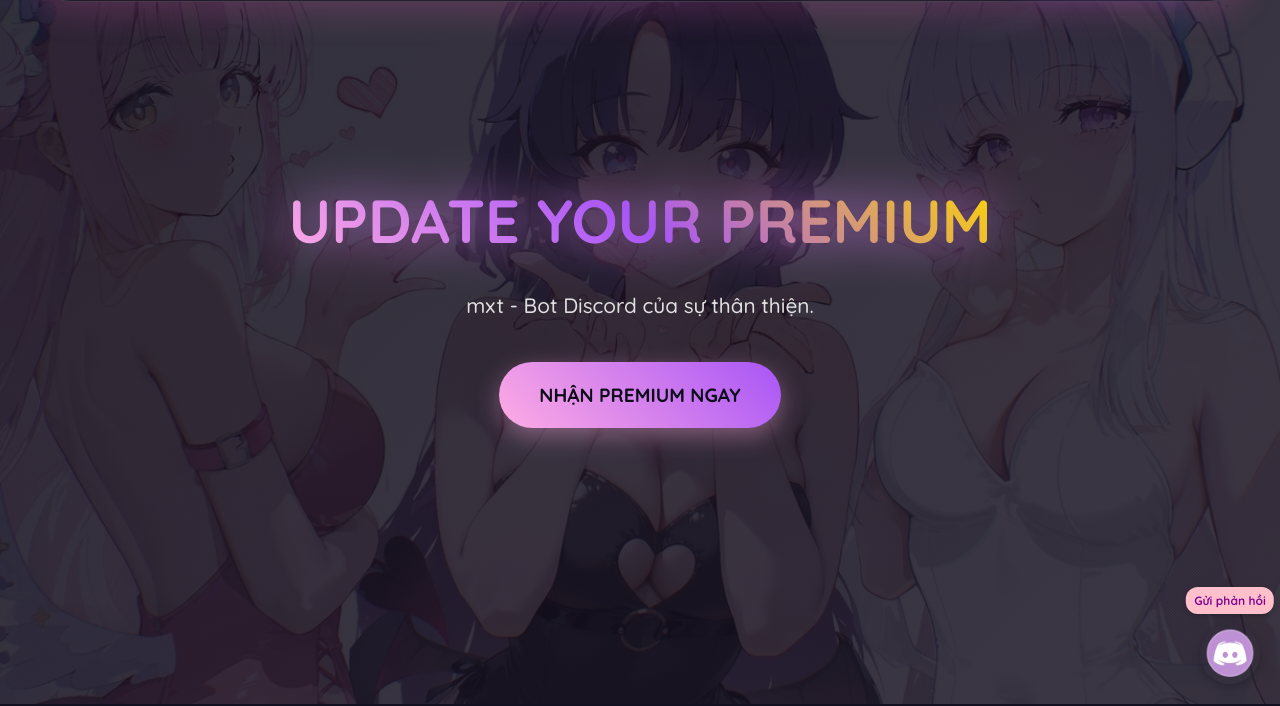
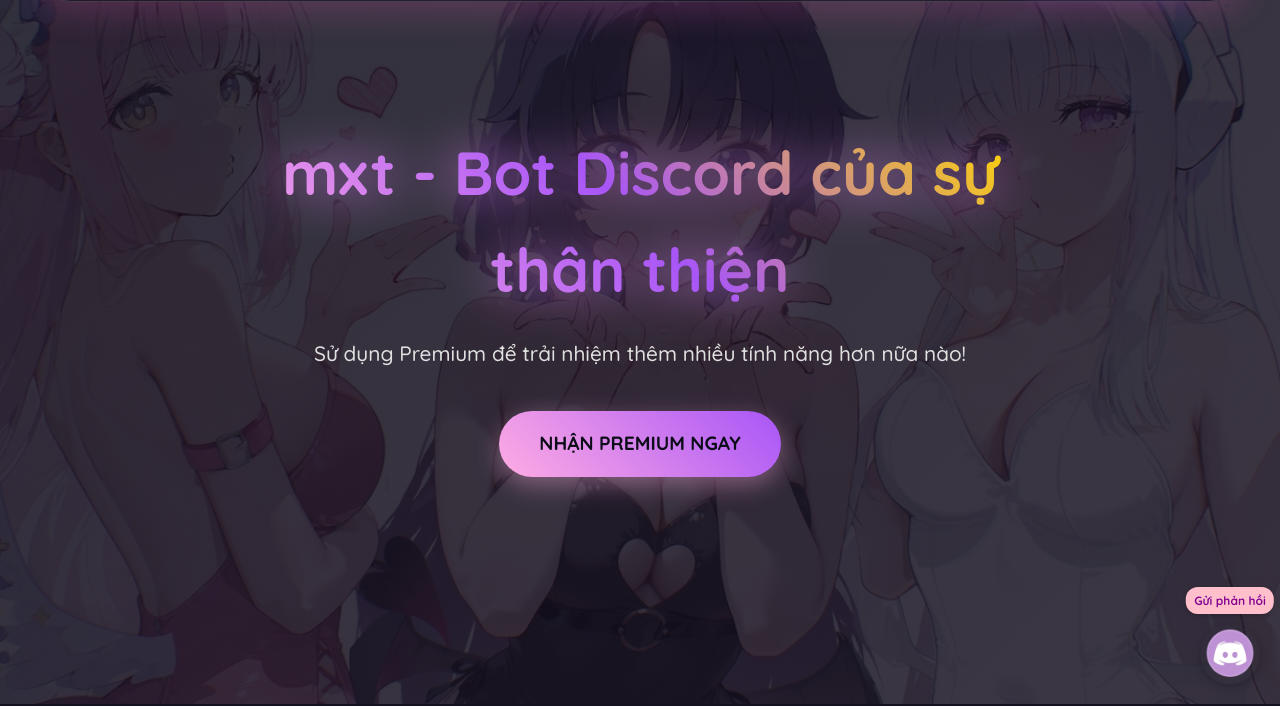
Before and after one commit to quangminh1341/mxtbot, a website: page public/index.html in a window 1280 px wide. Shown: the part 96-802 px from the top of the page. Drawn offline with Linux system fonts and the light colour scheme; no server answers.

Commit message:
Update index.html

```diff
--- a/public/index.html
+++ b/public/index.html
@@ -47,8 +47,8 @@
     </header>
     <section class="hero" id="home">
         <div class="hero-content">
-            <h1>UPDATE YOUR PREMIUM</h1>
-            <p>mxt - Bot Discord của sự thân thiện.</p>
+            <h1>mxt - Bot Discord của sự thân thiện</h1>
+            <p>Sử dụng Premium để trải nhiệm thêm nhiều tính năng hơn nữa nào!</p>
             <a href="#pricing" class="cta-button">NHẬN PREMIUM NGAY</a>
         </div>
     </section>
```
